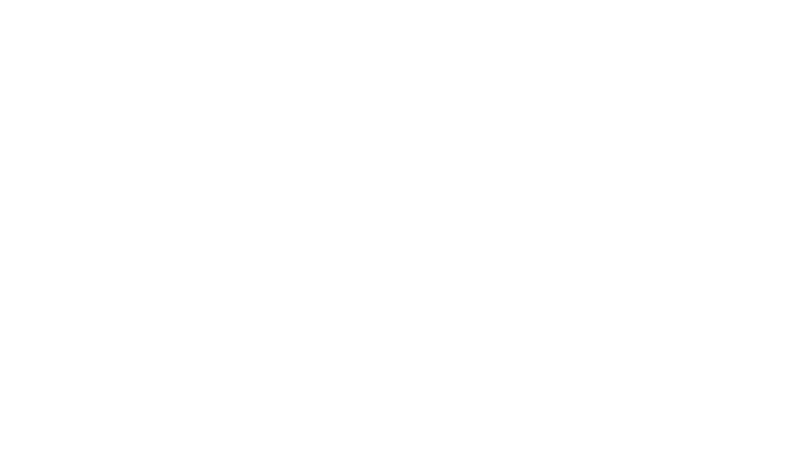
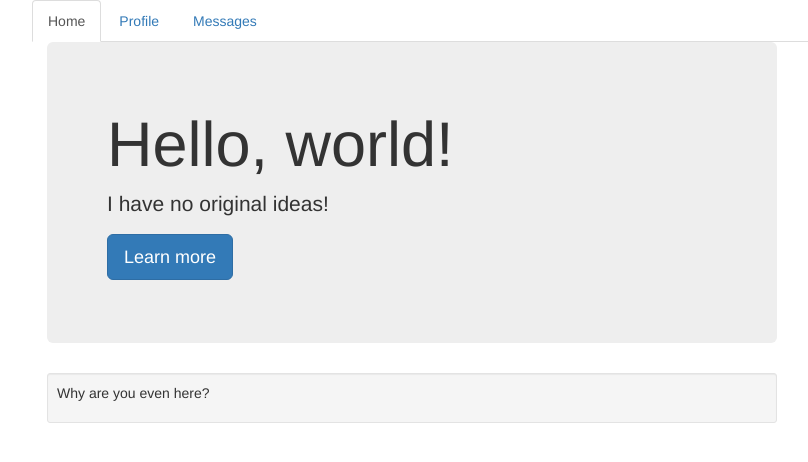
Before and after one commit to chriswall32/day3-components, a plain HTML site: page index.html in a window 1280 px wide. Shown: the whole page, without its empty margins (38-846 px from the left). Drawn offline with nearby package versions, Linux system fonts and the light colour scheme.

Commit message:
added content to index.html

```diff
--- a/index.html
+++ b/index.html
@@ -11,8 +11,35 @@
 </head>
 
 <body>
+    <nav>
+        <div class="container">
+            <ul class="nav nav-tabs">
+                <li role="presentation" class="active"><a href="#">Home</a></li>
+                <li role="presentation"><a href="#">Profile</a></li>
+                <li role="presentation"><a href="#">Messages</a></li>
+            </ul>
+        </div>
+    </nav>
+    <div class="container">
+        <div class="col-sm-10 col-md-8">
+            <div class="jumbotron">
+                <h1>Hello, world!</h1>
+                <p>I have no original ideas!</p>
+                <p><a class="btn btn-primary btn-lg" href="#" role="button">Learn more</a></p>
+            </div>
+        </div>
+    </div>
 
-    <script src="https://code.jquery.com/jquery-2.2.4.min.js" integrity="sha256-BbhdlvQf/xTY9gja0Dq3HiwQF8LaCRTXxZKRutelT44=" crossorigin="anonymous></script>
-  <script src="js/bootstrap.min.js"></script>
+    <div class="container">
+        <div class="col-sm-10 col-md-8">
+            <div class="well well-sm">
+                <p>Why are you even here?</p>
+            </div>
+        </div>
+    </div>
+
+    <script src="https://code.jquery.com/jquery-2.2.4.min.js" integrity="sha256-BbhdlvQf/xTY9gja0Dq3HiwQF8LaCRTXxZKRutelT44=" crossorigin="anonymous"></script>
+    <script src="js/bootstrap.min.js"></script>
 </body>
+
 </html>
```
